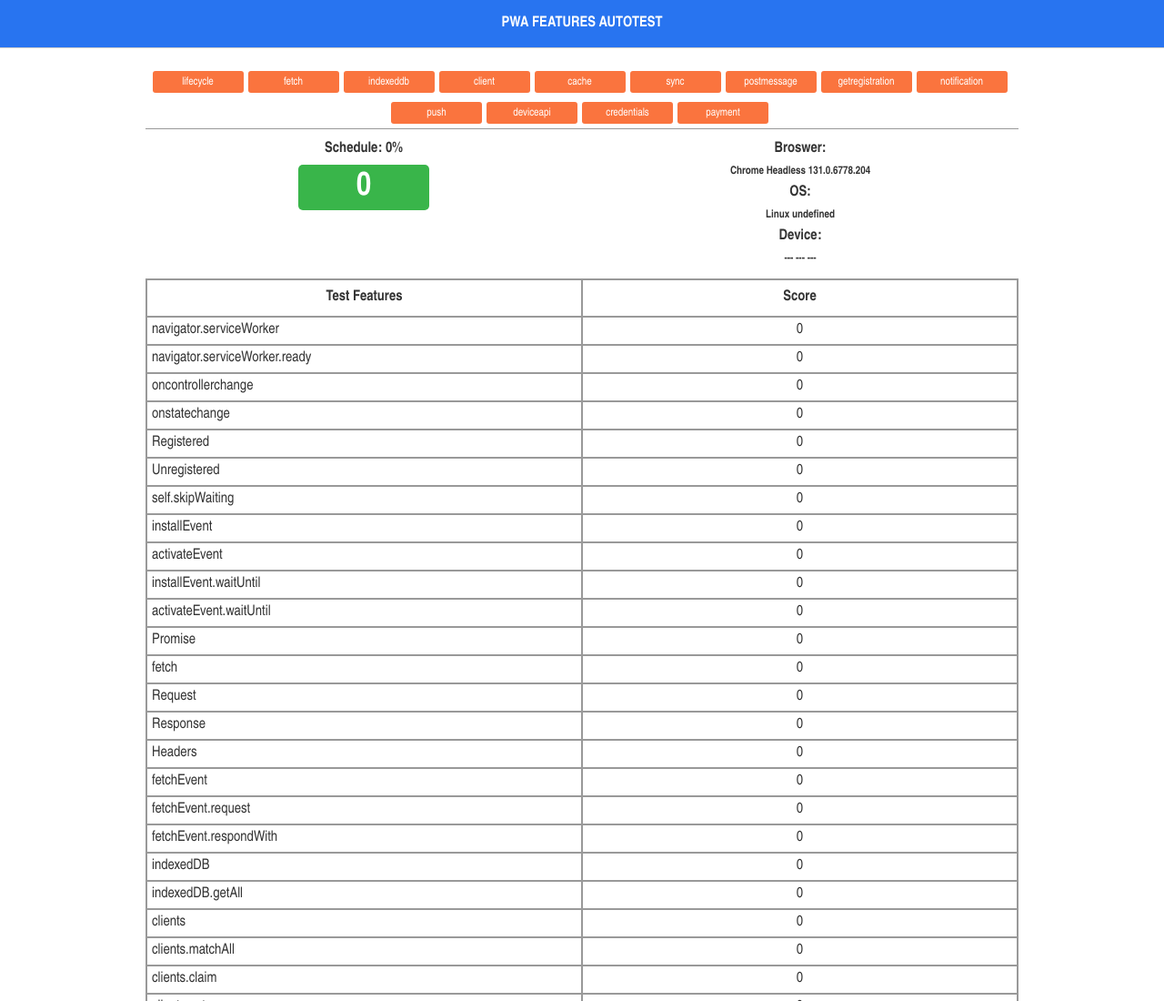
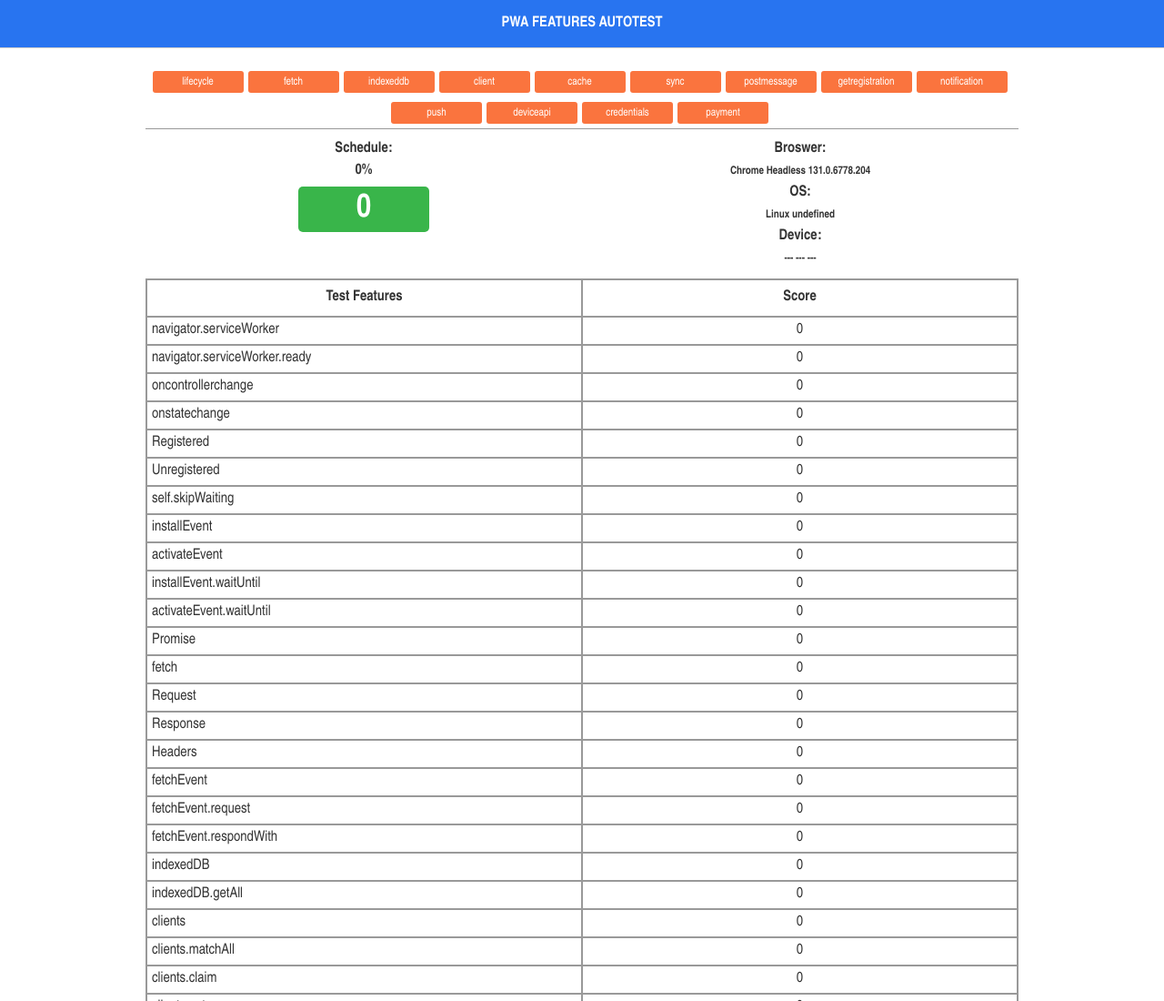
Before and after one commit to lavas-project/pwa-features-autotest, a website built with webpack: page client/index.html in a window 1280 px wide. Shown: the top 1100 px of the page at 91% size. Built offline with nearby package versions, Linux system fonts and the light colour scheme; a script that the page names is missing.

Commit message:
图片更新

```diff
--- a/client/index.html
+++ b/client/index.html
@@ -16,7 +16,7 @@
 
         <section class="top">
             <div class="score-wrapper">
-                <div class="title">Schedule:  <span>0%</span></div>
+                <div class="title">Schedule:  <br><span>0%</span></div>
                 <div class="total-score">0</div>
                 <div class="send-data hide">Send Data</div>
             </div>
```
Also changed, not shown: static/test-result.jpeg.
